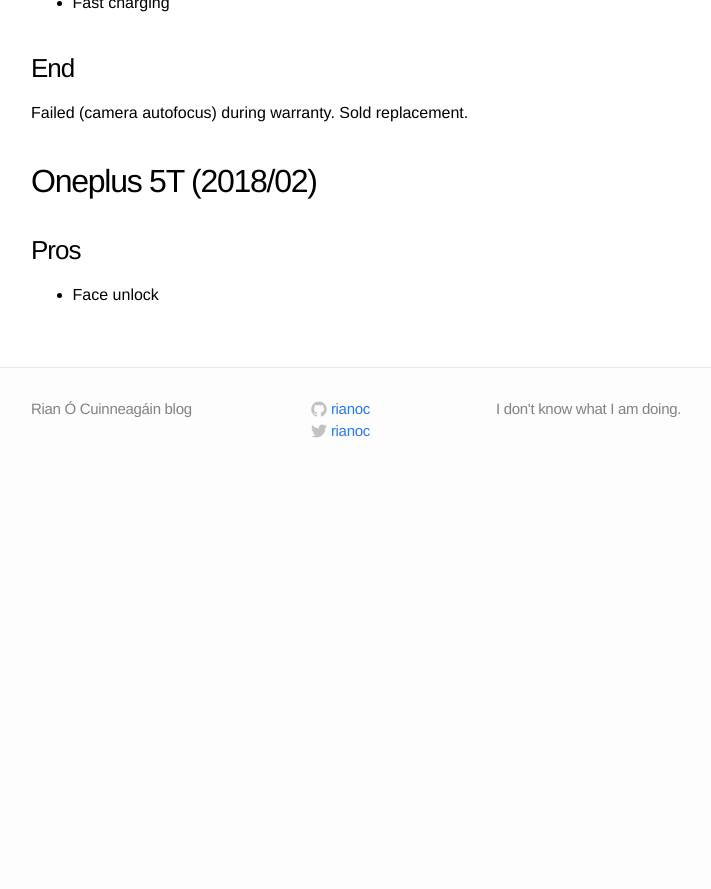
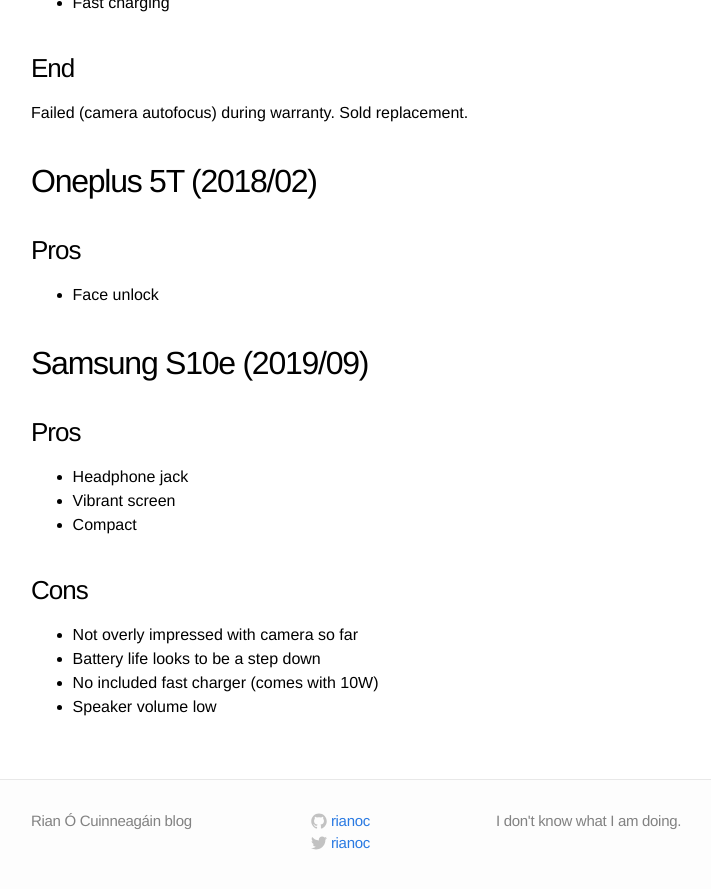
Before and after one commit to rianoc/rianoc.github.io, a Jekyll site: the page built from _posts/2019-03-03-Phones.markdown, in a window 1280 px wide and 900 px high, scrolled down 4236 px. Shown: the top 889 px of the window, without its empty margins (209-920 px from the left). Built offline with Jekyll 4.4.1, drawn with Linux system fonts in a browser that asks for light colours; before the commit the page ends 4724 px from its top, so only the background shows below that.

Commit message:
Add Samsung S10e post

```diff
--- a/_posts/2019-03-03-Phones.markdown
+++ b/_posts/2019-03-03-Phones.markdown
@@ -157,3 +157,18 @@ Failed (camera autofocus) during warranty. Sold replacement.
 ### Pros
 
 * Face unlock
+
+## Samsung S10e (2019/09)
+
+### Pros
+
+* Headphone jack
+* Vibrant screen
+* Compact
+
+### Cons
+
+* Not overly impressed with camera so far
+* Battery life looks to be a step down
+* No included fast charger (comes with 10W)
+* Speaker volume low
```
Also changed, not shown: _posts/2019-09-21-SamsungS10E.markdown (added, +27 -0 lines).
